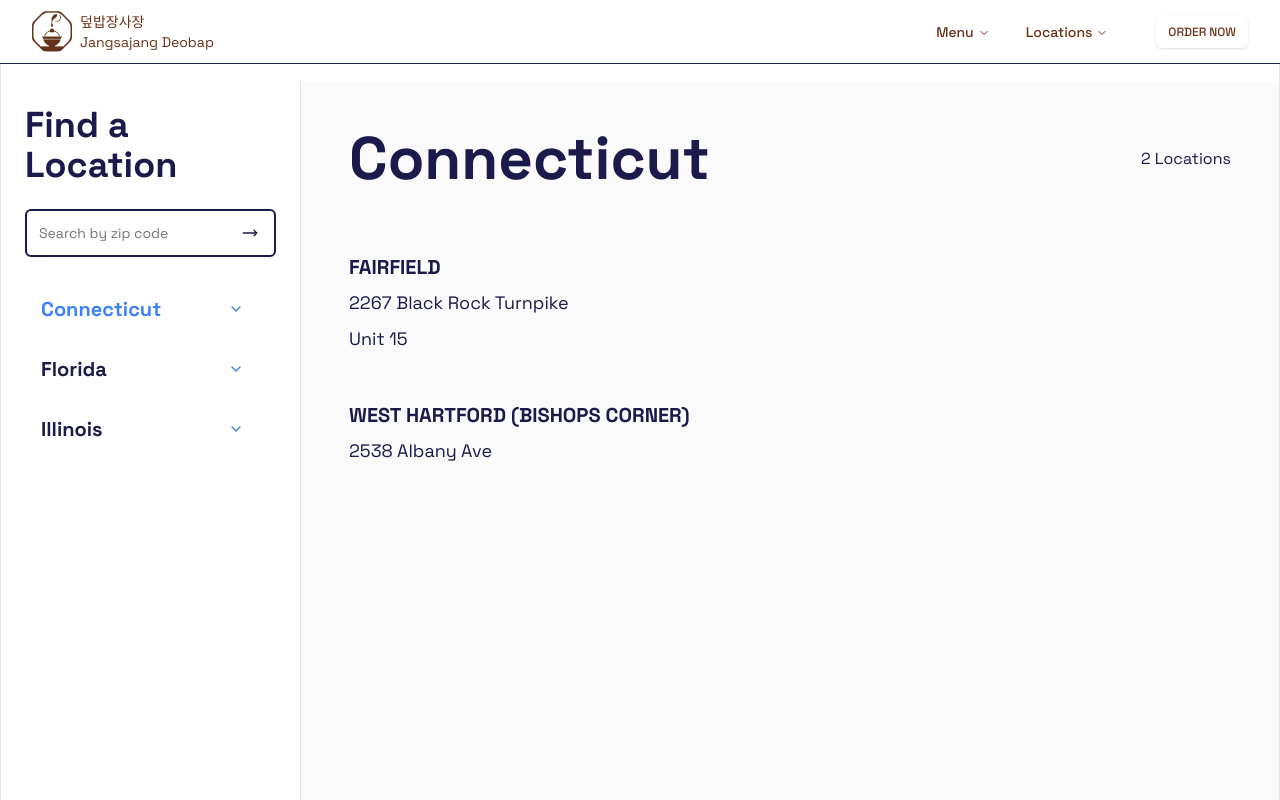
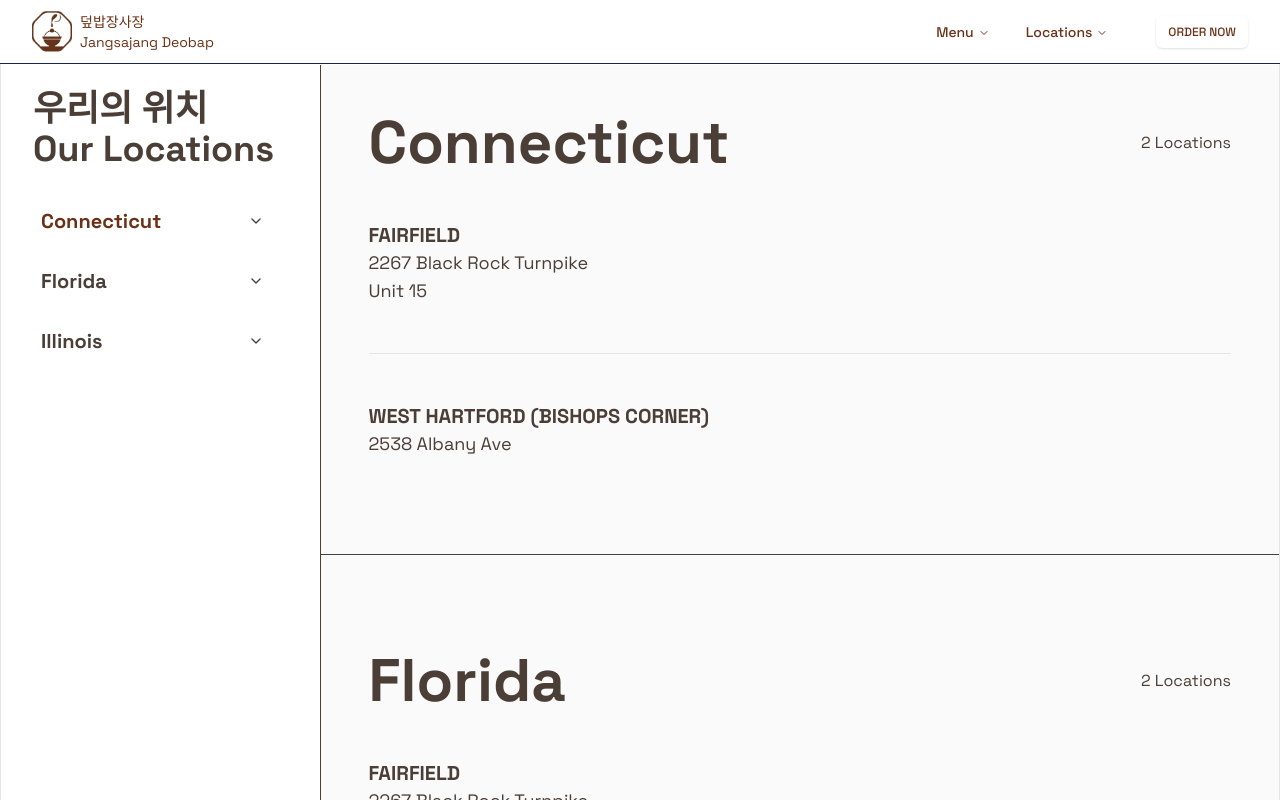
Before and after one commit to Mhmd-S/jangsajang, a Next.js app: page /locations in a window 1280 px wide. Shown: the top 800 px of the page. Built offline with nearby package versions, Linux system fonts and the light colour scheme.

Commit message:
Refined the location page

```diff
--- a/src/app/locations/page.jsx
+++ b/src/app/locations/page.jsx
@@ -1,6 +1,6 @@
 'use client';
 
-import * as React from 'react';
+import { useRef, useState, useEffect } from 'react';
 import { MoveRight, ChevronDown } from 'lucide-react';
 
 import { Input } from '@/components/ui/input';
@@ -25,42 +25,92 @@ const states = [
 	},
 	{
 		name: 'Florida',
-		locations: [],
+		locations: [
+			{
+				city: 'FAIRFIELD',
+				address: '2267 Black Rock Turnpike',
+				unit: 'Unit 15',
+			},
+			{
+				city: 'WEST HARTFORD (BISHOPS CORNER)',
+				address: '2538 Albany Ave',
+			},
+		],
 	},
 	{
 		name: 'Illinois',
-		locations: [],
+		locations: [
+			{
+				city: 'FAIRFIELD',
+				address: '2267 Black Rock Turnpike',
+				unit: 'Unit 15',
+			},
+			{
+				city: 'WEST HARTFORD (BISHOPS CORNER)',
+				address: '2538 Albany Ave',
+			},
+		],
 	},
 ];
 
 export default function LocationFinder() {
-	const [selectedState, setSelectedState] = React.useState(states[0]);
-	const [searchQuery, setSearchQuery] = React.useState('');
+	const [selectedState, setSelectedState] = useState(states[0]);
+	const [activeState, setActiveState] = useState('');
+	const [searchQuery, setSearchQuery] = useState('');
+	const statesRef = useRef(null);
+
+	useEffect(() => {
+		const options = {
+			root: null,
+			rootMargin: '0px',
+			threshold: 0.3,
+		};
+
+		const observer = new IntersectionObserver((entries) => {
+			entries.forEach((entry) => {
+				if (entry.isIntersecting) {
+					setActiveState(entry.target.id);
+					const menuItem = document.getElementById(
+						`state-${entry.target.id}`
+					);
+					if (menuItem && !isElementInViewport(menuItem)) {
+						menuItem.scrollIntoView({
+							behavior: 'smooth',
+							block: 'nearest',
+							inline: 'center',
+						});
+					}
+				}
+			});
+		}, options);
+
+		// Observe all state sections
+		states.forEach((state) => {
+			const element = document.getElementById(state.name);
+			if (element) observer.observe(element);
+		});
+
+		return () => observer.disconnect();
+	}, []);
+
+	const handleScroll = (stateName) => {
+		const element = document.getElementById(stateName);
+		if (element) {
+			element.scrollIntoView({ behavior: 'smooth' });
+		}
+		setSelectedState(states.find((state) => state.name === stateName));
+	};
 
 	return (
-		<div className="grid md:grid-cols-[300px,1fr] min-h-screen border pt-20">
-			{/* Left Sidebar */}
-			<div className="border-r bg-white">
+		<div className="grid grid-cols-[25%,75%] min-h-screen border pt-16 relative">
+			{/* Left Sidebar / States */}
+			<div className="sticky h-screen top-14 border-r border-b border-[rgb(74,62,54)] bg-white">
 				<div className="p-6">
-					<h1 className="text-4xl font-bold text-[#1a1a4b] mb-6">
-					Find a Location
+					<h1 className="text-4xl px-2 font-bold text-[rgb(74,62,54)] mb-6">
+						우리의 위치
+						<br />
+						Our Locations
 					</h1>
-					<div className="relative mb-6">
-						<Input
-							type="text"
-							placeholder="Search by zip code"
-							value={searchQuery}
-							onChange={(e) => setSearchQuery(e.target.value)}
-							className="pr-12 border-2 border-[#1a1a4b] rounded-md h-12"
-						/>
-						<Button
-							size="icon"
-							className="absolute right-2 top-1/2 -translate-y-1/2"
-							variant="ghost"
-						>
-							<MoveRight className="h-5 w-5 text-[#1a1a4b]" />
-						</Button>
-					</div>
 					<ScrollArea className="h-[calc(100vh-200px)]">
 						<div className="space-y-1 pr-4">
 							{states.map((state) => (
@@ -69,13 +119,13 @@ export default function LocationFinder() {
 									variant="ghost"
 									className={`w-full justify-between h-14 text-xl font-bold ${
 										selectedState.name === state.name
-											? 'text-blue-500'
-											: 'text-[#1a1a4b]'
+											? 'text-[#6a3116]'
+											: 'text-[rgb(74,62,54)]'
 									}`}
-									onClick={() => setSelectedState(state)}
+									onClick={() => handleScroll(state.name)}
 								>
 									{state.name}
-									<ChevronDown className="h-5 w-5 text-blue-500" />
+									<ChevronDown className="h-5 w-5 text-[rgb(74,62,54)]" />
 								</Button>
 							))}
 						</div>
@@ -83,27 +133,33 @@ export default function LocationFinder() {
 				</div>
 			</div>
 
-			{/* Right Content */}
-			<div className="p-6 md:p-12 bg-[#fafafa]">
-				<div className="flex justify-between items-center mb-16">
-					<h2 className="text-6xl font-bold text-[#1a1a4b]">
-						{selectedState.name}
+			{/* Right Content / Branches */}
+			<div className="col-start-2 flex flex-col gap-12 bg-[#fafafa]">
+				{states.map((state) => (
+					<div
+						key={state.name}
+						id={state.name}
+						className="border-b p-6 md:p-12 border-[rgb(74,62,54)] scroll-mt-28"
+					>
+						<div className="flex justify-between items-center">
+							<h2 className="text-6xl font-bold text-[rgb(74,62,54)]">
+								{state.name}
 							</h2>
-					<span className="text-[#1a1a4b]">
-						{selectedState.locations.length} Locations
+							<span className="text-[rgb(74,62,54)]">
+								{state.locations.length} Locations
 							</span>
 						</div>
-				<div className="space-y-12">
-					{selectedState.locations.map((location) => (
-						<div key={location.city} className="space-y-2">
-							<h3 className="text-xl font-bold text-[#1a1a4b]">
+						<div className=" divide-y">
+							{state.locations.map((location) => (
+								<div key={location.city} className="py-12">
+									<h3 className="text-xl font-bold text-[rgb(74,62,54)]">
 										{location.city}
 									</h3>
-							<p className="text-lg text-[#1a1a4b]">
+									<p className="text-lg text-[rgb(74,62,54)]">
 										{location.address}
 									</p>
 									{location.unit && (
-								<p className="text-lg text-[#1a1a4b]">
+										<p className="text-lg text-[rgb(74,62,54)]">
 											{location.unit}
 										</p>
 									)}
@@ -111,6 +167,8 @@ export default function LocationFinder() {
 							))}
 						</div>
 					</div>
+				))}
+			</div>
 		</div>
 	);
 }
--- a/src/components/MenuCard.jsx
+++ b/src/components/MenuCard.jsx
@@ -13,7 +13,7 @@ const MenuCard = ({ item }) => {
 					className={`relative h-1/2 w-full aspect-video overflow-hidden bg-[#efe5d9]`}
 				>
 					<div className="w-full h-full flex items-center justify-center relative">
-						<p className="absolute top-4 right-4 px-3 font-bold text-lg bg-white rounded-3xl border-2 border-[rgb(74,62,54)] shadow-[4px_3px_0px_2px_rgb(74,62,54)]">
+						<p className="absolute top-4 right-4 px-3 font-bold text-md md:text-lg bg-white rounded-3xl border-2 border-[rgb(74,62,54)] shadow-[4px_3px_0px_2px_rgb(74,62,54)]">
 							{item.price}
 						</p>
 
```
Lines whose indentation alone changed are shown as unchanged.
